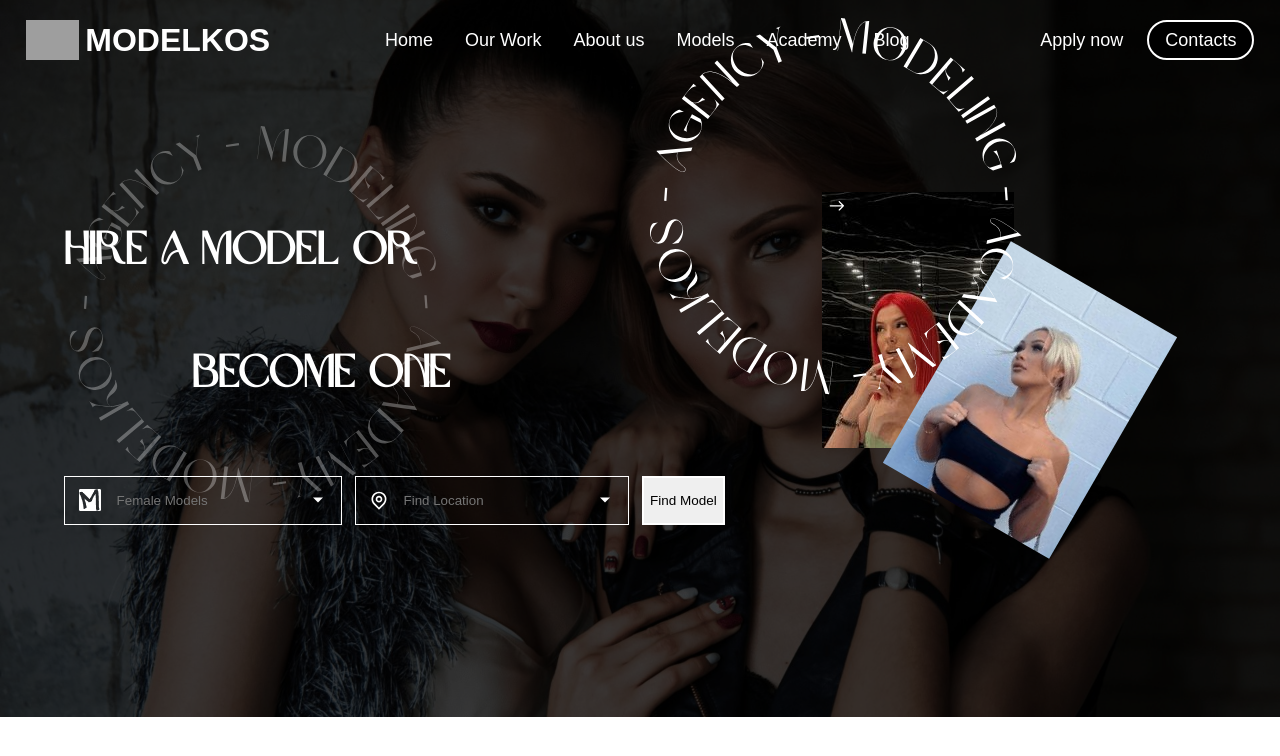
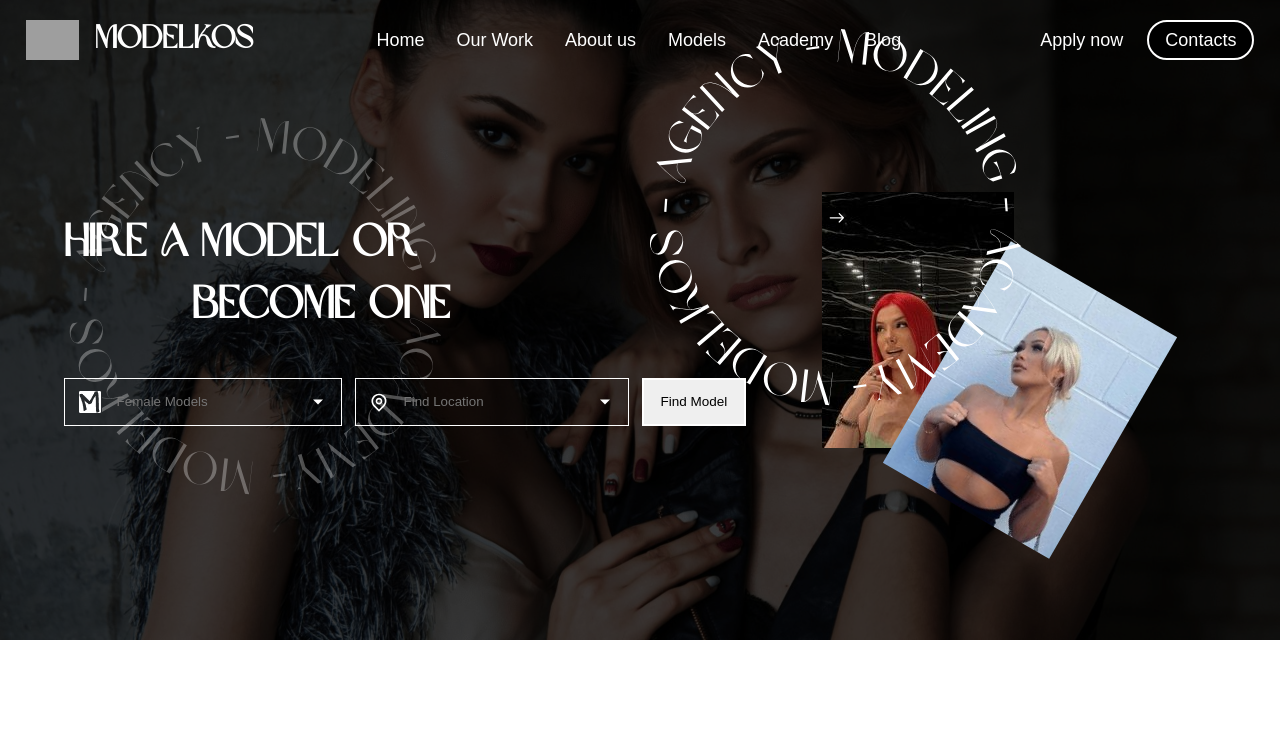
Before and after one commit to erandiiii/new-nav, a React (Vite) app: page / in a window 1280 px wide. Shown: the top 756 px of the page. Built offline with nearby package versions, Linux system fonts and the light colour scheme; grey boxes are pictures that could not be loaded.

Commit message:
03/09 second

```diff
--- a/src/Nav.scss
+++ b/src/Nav.scss
@@ -30,10 +30,8 @@
             gap: max(.25rem, .5vw);
             text-decoration: none;
             color: white;
-
-            a {
-                gap: .5rem;
-            }
+            font-family: 'Brown Sugar', sans-serif;
+            gap: 1rem;
 
             img {
                 height: 2.5rem;
@@ -198,24 +196,27 @@
                         display: flex;
                         gap: max(.25rem, .5vw);
                         text-decoration: none;
-                        color: black;
 
                         img {
                             height: 2.5rem;
                         }
 
                         a {
+
                             text-decoration: none;
                             align-items: center;
                             display: flex;
                             gap: .3rem;
-                            color: black;
+                            color: #fff;
+                            font-family: 'Brown Sugar', sans-serif;
                         }
                     }
 
                     .mn-logo.open {
                         a {
                             color: transparent;
+
+
                         }
                     }
 
@@ -230,8 +231,7 @@
                         justify-content: center;
                         color: #fff !important;
                         z-index: 9998 !important;
-                        outline: none;
-                        text-decoration: none;
+
                     }
                 }
 
@@ -504,16 +504,17 @@
 }
 
 @media(max-width:420px) {
-    .nav{
-        .nav-container{
+    .nav {
+        .nav-container {
             .mobile-nav {
-                .mn-container{
+                .mn-container {
                     .mn-logo.open {
-                    a {
-                        font-size: .6rem;
+                        a {
+                            font-size: .6rem;
+                        }
                     }
                 }
-                }
+
                 .sidebar.open {
                     max-width: 75%;
 
@@ -526,9 +527,10 @@
 
 
 }
+
 @media(max-width:300px) {
-    .nav{
-        .nav-container{
+    .nav {
+        .nav-container {
             .mobile-nav {
 
 
--- a/src/components/FirstPage.jsx
+++ b/src/components/FirstPage.jsx
@@ -18,8 +18,8 @@
 
             <div className='fp-left'>
                 <div className='text'>
-                    <h1 className='big-title'>HIRE A MODEL OR</h1>
-                    <h1 className='big-title2'>BECOME ONE</h1>
+                    <h1 className='big-title'>Hire a model or</h1>
+                    <h1 className='big-title2'>Become one</h1>
                 </div>
                 <div className="fp-input">
                     <div className="input1">
--- a/src/components/FirstPage.scss
+++ b/src/components/FirstPage.scss
@@ -36,9 +36,9 @@
     .fp-left {
         display: flex;
         flex-direction: column;
-        gap: max(1rem, 3vw);
+        gap: max(1rem,3vw);
         justify-content: center;
-        width: 60% !important;
+        width: 60%;
 
         .text {
             display: flex;
@@ -49,24 +49,26 @@
             .big-title {
                 font-family: 'Brown Sugar', sans-serif;
                 line-height: 1.4;
-                font-size: max(25px, 3.5vw);
+                font-size: max(25px,3.5vw);
                 position: relative;
                 z-index: 3;
                 color: #fff;
                 font-weight: 900;
                 width: fit-content;
+                margin: 0;
             }
 
             .big-title2 {
                 font-family: 'Brown Sugar', sans-serif;
                 line-height: 1.4;
-                font-size: max(25px, 3.5vw);
+                font-size: max(25px,3.5vw);
                 position: relative;
                 z-index: 3;
                 color: #fff;
                 font-weight: 900;
                 width: fit-content;
-                margin-left: max(0rem, 10vw);
+                margin: 0;
+                margin-left: max(0rem,10vw);
             }
         }
 
@@ -150,14 +152,15 @@
             button {
                 align-items: center;
                 // background-color: transparent;
-                border: 2px solid white;
+                border: 2px solid #fff;
                 border-radius: 0;
                 cursor: pointer;
                 display: flex;
                 justify-content: center;
                 overflow: hidden;
-                // padding: max(.35rem, .5vw) max(.5rem, 1.5vw);
-                transition: .3s ease-in-out;
+                width: 15%;
+                // padding: max(.35rem,.5vw) max(.5rem,2vw);
+                transition: .2s ease-in-out;
                 position: relative;
                 z-index: 3;
 
@@ -309,6 +312,9 @@
             .fp-input {
                 flex-direction: column;
                 width: 100%;
+                button{
+                    width: 100%;
+                }
 
 
             }
```
